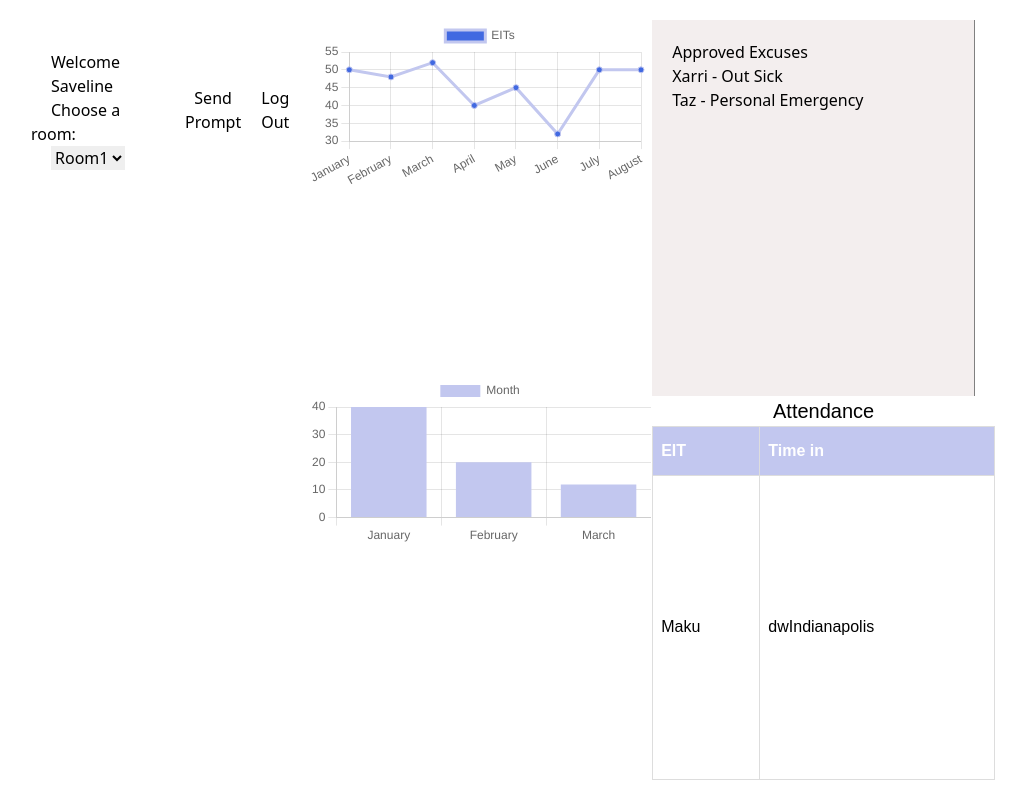
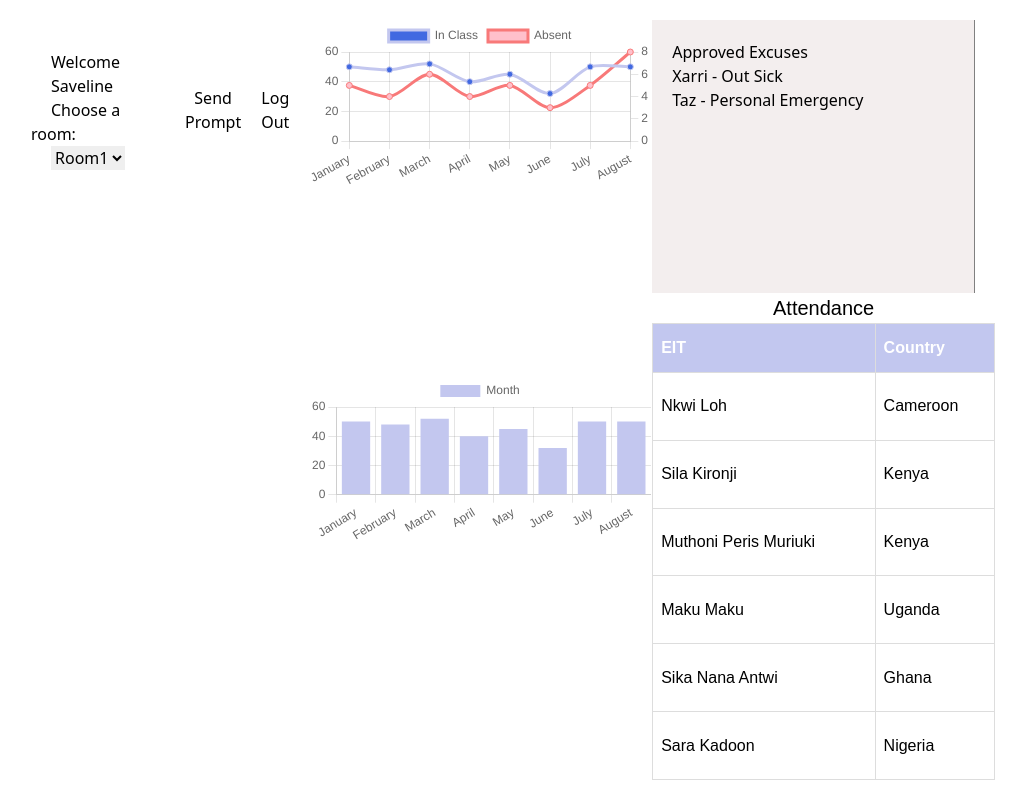
Before and after one commit to xarrijorge/mestroll, a Vue app: page /dashboard in a window 1280 px wide. Shown: the whole page, without its empty margins (137-1163 px from the left). Built offline with nearby package versions, Linux system fonts and the light colour scheme; what tw-elements would draw is missing.

Commit message:
Styles alterations to dashboard

```diff
--- a/src/components/charts/BarChartView.vue
+++ b/src/components/charts/BarChartView.vue
@@ -22,18 +22,19 @@ export default {
   data() {
     return {
       chartData: {
-        labels: ['January', 'February', 'March'],
+        labels: ['January', 'February', 'March', 'April', 'May', 'June', 'July', 'August'],
         datasets: [
           {
             label: 'Month',
-            backgroundColor: '#C2C7EF',
-            data: [40, 20, 12]
+            backgroundColor: '#C3C7EF',
+            data: [50, 48, 52, 40, 45, 32, 50, 50],
           }
         ]
       },
       chartOptions: {
         responsive: true,
         maintainAspectRatio: true,
+        tension: 0.3,
         legend: {
           display: true, // Set this to true to display the legend
           position: "top", // You can change the position to "bottom", "left", "right"
--- a/src/components/charts/LineChartView.vue
+++ b/src/components/charts/LineChartView.vue
@@ -12,10 +12,9 @@ import {
   LineElement,
   Title,
   Tooltip,
-  Legend
 } from 'chart.js'
 
-ChartJS.register(CategoryScale, LinearScale, PointElement, LineElement, Title, Tooltip, Legend)
+ChartJS.register(CategoryScale, LinearScale, PointElement, LineElement, Title, Tooltip )
 
 export default {
   name: 'LineChartView',
@@ -27,11 +26,20 @@ export default {
         labels: ['January', 'February', 'March', 'April', 'May', 'June', 'July', 'August'],
         datasets: [
           {
-            label: 'EITs',
-            color: '#C2C7EF',
+            label: 'In Class',
+            color: '#C3C7EF',
             backgroundColor: 'royalBlue',
-            borderColor: '#c2c7ef',
-            data: [50, 48, 52, 40, 45, 32, 50, 50]
+            borderColor: '#c3c7ef',
+            data: [50, 48, 52, 40, 45, 32, 50, 50],
+            yAxisID: 'y'
+          },
+          {
+            label: 'Absent',
+            color: '#f87979',
+            backgroundColor: 'pink',
+            borderColor: '#f87979',
+            data: [5, 4, 6, 4, 5, 3, 5, 8],
+            yAxisID: 'y1'
           }
         ]
       },
@@ -41,6 +49,27 @@ export default {
         legend: {
           display: true, // Set this to true to display the legend
           position: 'top' // You can change the position to "bottom", "left", "right"
+        },
+        tension: 0.3,
+        // stacked: false,
+        scales: {
+          y: {
+            type: 'linear',
+            display: true,
+            position: 'left',
+            min: 0
+          },
+          y1: {
+            min: 0,
+            type: 'linear',
+            display: true,
+            position: 'right',
+
+            // grid line settings
+            grid: {
+              drawOnChartArea: false // only want the grid lines for one axis to show up
+            }
+          }
         }
       }
     }
--- a/src/views/DashboardView.vue
+++ b/src/views/DashboardView.vue
@@ -1,4 +1,4 @@
-<template >
+<template>
   <div class="px-20 flex flex-col align-center dashboard">
     <header class="header">
       <CheckInView :username="username" />
@@ -8,7 +8,6 @@
       <button @click="logout" class="bg-yellow-500 logout hover:bg-yellow-700 py-2 px-4 rounded">
         Log Out
       </button>
-
     </header>
     <section class="charts">
       <article>
@@ -22,7 +21,13 @@
       <section class="excuses">
         <h2 class="underline">Approved Excuses</h2>
         <ul v-for="item in excuses" :key="item.name">
-            {{ item.name }} - {{ item.excuse }}
+          {{
+            item.name
+          }}
+          -
+          {{
+            item.excuse
+          }}
         </ul>
       </section>
       <table class="attendance">
@@ -32,13 +37,13 @@
         <thead>
           <tr>
             <th class="border border-slate-600 ...">EIT</th>
-              <th class="border border-slate-600 ...">Time in</th>
+            <th class="border border-slate-600 ...">Country</th>
           </tr>
         </thead>
-          <tbody>
+        <tbody v-for="person in attendance" :key="person.name">
           <tr>
-              <td class="border border-slate-700 ...">Maku</td>
-              <td class="border border-slate-700 ...">dwIndianapolis</td>
+            <td class="border border-slate-700">{{ person.name }}</td>
+            <td class="border border-slate-700">{{ person.country}}</td>
           </tr>
         </tbody>
       </table>
@@ -55,18 +60,29 @@ export default {
   data() {
     return {
       username: this.currentUser ?? 'Saveline',
-      excuses: [{name: "Xarri", excuse: "Out Sick"}, {name: "Taz", excuse: "Personal Emergency"}]
+      attendance: [
+        { name: 'Nkwi Loh', country: 'Cameroon' },
+        { name: 'Sila Kironji', country: 'Kenya' },
+        { name: 'Muthoni Peris Muriuki', country: 'Kenya' },
+        { name: 'Maku Maku', country: 'Uganda' },
+        { name: 'Sika Nana Antwi', country: 'Ghana' },
+        { name: 'Sara Kadoon', country: 'Nigeria' },
+      ],
+      excuses: [
+        { name: 'Xarri', excuse: 'Out Sick' },
+        { name: 'Taz', excuse: 'Personal Emergency' }
+      ]
     }
   },
   methods: {
     logout() {
-      this.$router.push('/login');
-    },
+      this.$router.push('/login')
+    }
   }
 }
 </script>
 <style scoped>
-.dashboard{
+.dashboard {
   padding: 20px;
   width: 80vw;
   max-width: 100vw;
@@ -74,7 +90,7 @@ export default {
   margin: 0 auto;
   display: flex;
 }
-.header{
+.header {
   margin: 20px 0;
   padding: 10px 0;
   display: flex;
@@ -83,10 +99,10 @@ export default {
 .header * {
   margin: 0 20px;
 }
-.logout{
+.logout {
   margin-left: auto;
 }
-.charts{
+.charts {
   display: grid;
   grid-template-columns: repeat(auto-fit, minmax(300px, 1fr));
   margin: 0 auto;
@@ -95,7 +111,7 @@ export default {
 }
 </style>
 <style scoped>
-.dashboard{
+.dashboard {
   padding: 20px;
   width: 80vw;
   max-width: 100vw;
@@ -103,7 +119,7 @@ export default {
   margin: 0 auto;
   display: flex;
 }
-.header{
+.header {
   margin: 20px 0;
   padding: 10px 0;
   display: flex;
@@ -112,17 +128,17 @@ export default {
 .header * {
   margin: 0 20px;
 }
-.logout{
+.logout {
   margin-left: auto;
 }
-.charts{
+.charts {
   display: grid;
   grid-template-columns: repeat(auto-fit, minmax(300px, 1fr));
   margin: 0 auto;
   margin-bottom: 50px;
   width: 100%;
 }
-.tables{
+.tables {
   display: grid;
   grid-template-columns: repeat(auto-fit, minmax(300px, 1fr));
   width: 100%;
@@ -133,26 +149,31 @@ export default {
   width: 100%;
 }
 
-.attendance td, .attendance th {
+.attendance td,
+.attendance th {
   border: 1px solid #ddd;
   padding: 8px;
 }
 
-.attendance tr:nth-child(even){background-color: #f2f2f2;}
+.attendance tr:nth-child(even) {
+  background-color: #f2f2f2;
+}
 
-.attendance tr:hover {background-color: #ddd;}
+.attendance tr:hover {
+  background-color: #ddd;
+}
 
 .attendance th {
   padding-top: 12px;
   padding-bottom: 12px;
   text-align: left;
-  background-color: #C2C7EF;
+  background-color: #c2c7ef;
   color: white;
 }
-.attendance caption{
+.attendance caption {
   font-size: 20px;
 }
-.excuses{
+.excuses {
   border-right: 1px solid grey;
   margin-right: 20px;
   background-color: rgb(243, 238, 238);
```
Lines whose indentation alone changed are shown as unchanged.
